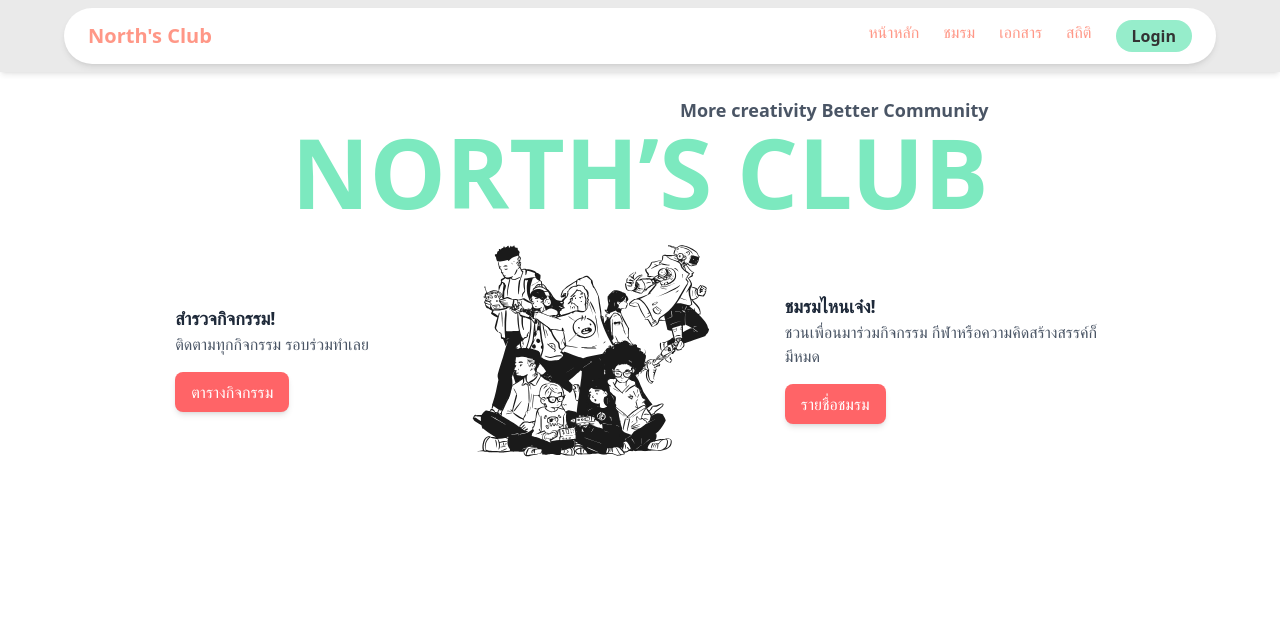
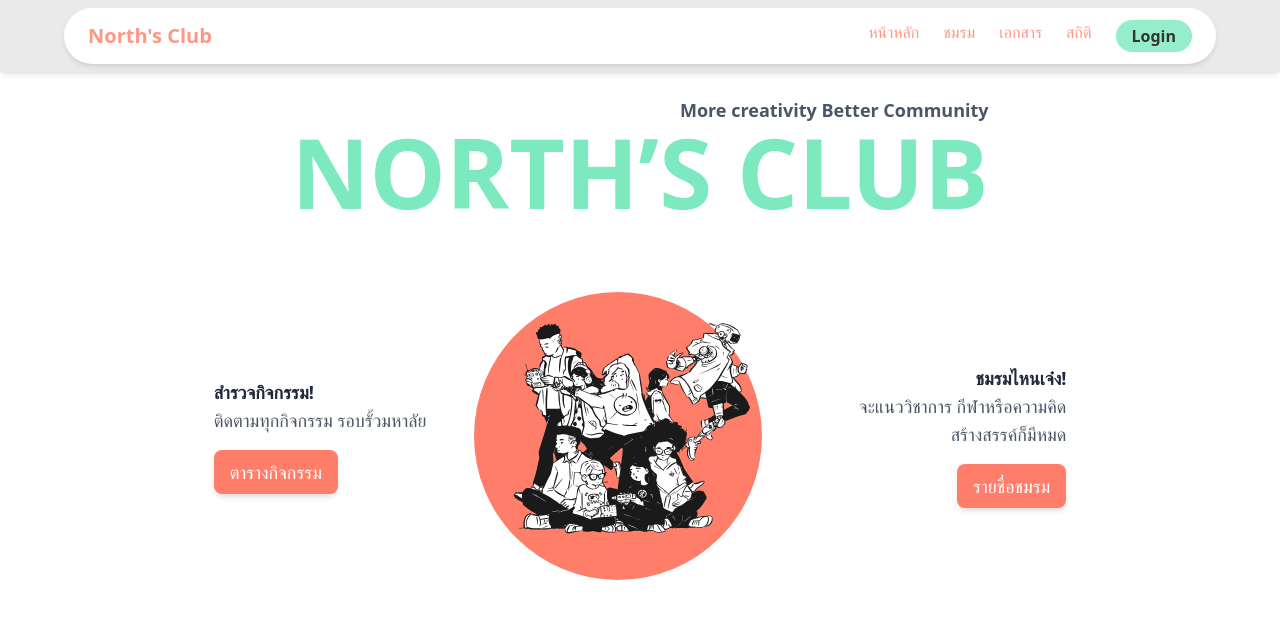
Before and after one commit to PhumipatJ/north-club-app, a React (Vite) app: page / in a window 1280 px wide. Shown: the top 618 px of the page. Built offline with nearby package versions, Linux system fonts and the light colour scheme.

Commit message:
fix homepage
make svg background circle and text in each side

```diff
--- a/src/components/sections/Home.jsx
+++ b/src/components/sections/Home.jsx
@@ -9,22 +9,25 @@ const Home = () => {
                 <h1 className="text-8xl font-bold text-[#7CE9BF] mb-6">NORTH’S CLUB</h1>
             </div>
 
-            <div className="flex flex-col md:flex-row items-center justify-center gap-12">
+            <div className="flex items-center justify-between">
                 {/* Left Section */}
-                <div className="text-center md:text-left max-w-xs">
+                <div className="text-center text-lg md:text-left max-w-3xs">
                     <h3 className="text-lg font-bold text-gray-800">สำรวจกิจกรรม!</h3>
-                    <p className="text-gray-600">ติดตามทุกกิจกรรม รอบร่วมทำเลย</p>
-                    <a href="#" className="mt-4 inline-block bg-red-400 text-white py-2 px-4 rounded-lg shadow-md hover:bg-red-500">ตารางกิจกรรม</a>
+                    <p className="text-gray-600">ติดตามทุกกิจกรรม รอบรั้วมหาลัย</p>
+                    <a href="#" className="mt-4 inline-block bg-[#FF7E69] text-white py-2 px-4 rounded-lg shadow-md hover:bg-red-500">ตารางกิจกรรม</a>
                 </div>
 
                 {/* Illustration */}
-                <img src="src/assets/Group.svg" alt="Illustration" className="w-80 h-auto" />
+                <div className="relative flex justify-center items-center w-96 h-96">
+                    <div className="absolute w-72 h-72 bg-[#FF7E69] rounded-full"></div>
+                    <img src="src/assets/Group.svg" alt="Illustration" className="relative w-80 h-auto" />
+                </div>
 
                 {/* Right Section */}
-                <div className="text-center md:text-left max-w-xs">
+                <div className="text-center text-lg md:text-right max-w-3xs">
                     <h3 className="text-lg font-bold text-gray-800">ชมรมไหนเจ๋ง!</h3>
-                    <p className="text-gray-600">ชวนเพื่อนมาร่วมกิจกรรม กีฬาหรือความคิดสร้างสรรค์ก็มีหมด</p>
-                    <a href="#" className="mt-4 inline-block bg-red-400 text-white py-2 px-4 rounded-lg shadow-md hover:bg-red-500">รายชื่อชมรม</a>
+                    <p className="text-gray-600">จะแนววิชาการ กีฬาหรือความคิดสร้างสรรค์ก็มีหมด</p>
+                    <a href="#" className="mt-4 inline-block bg-[#FF7E69] text-white py-2 px-4 rounded-lg shadow-md hover:bg-red-500">รายชื่อชมรม</a>
                 </div>
             </div>
         </div>
```
